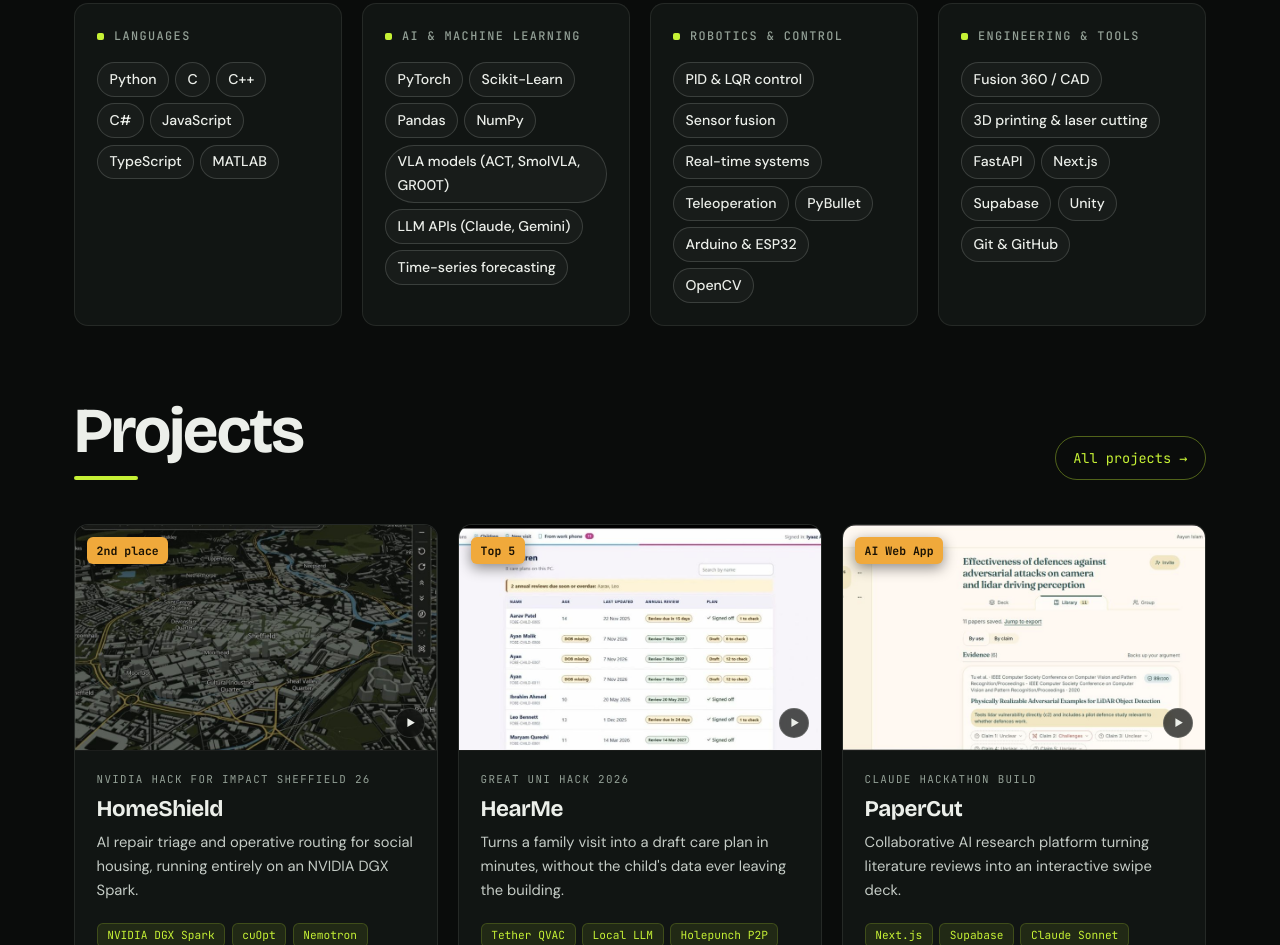
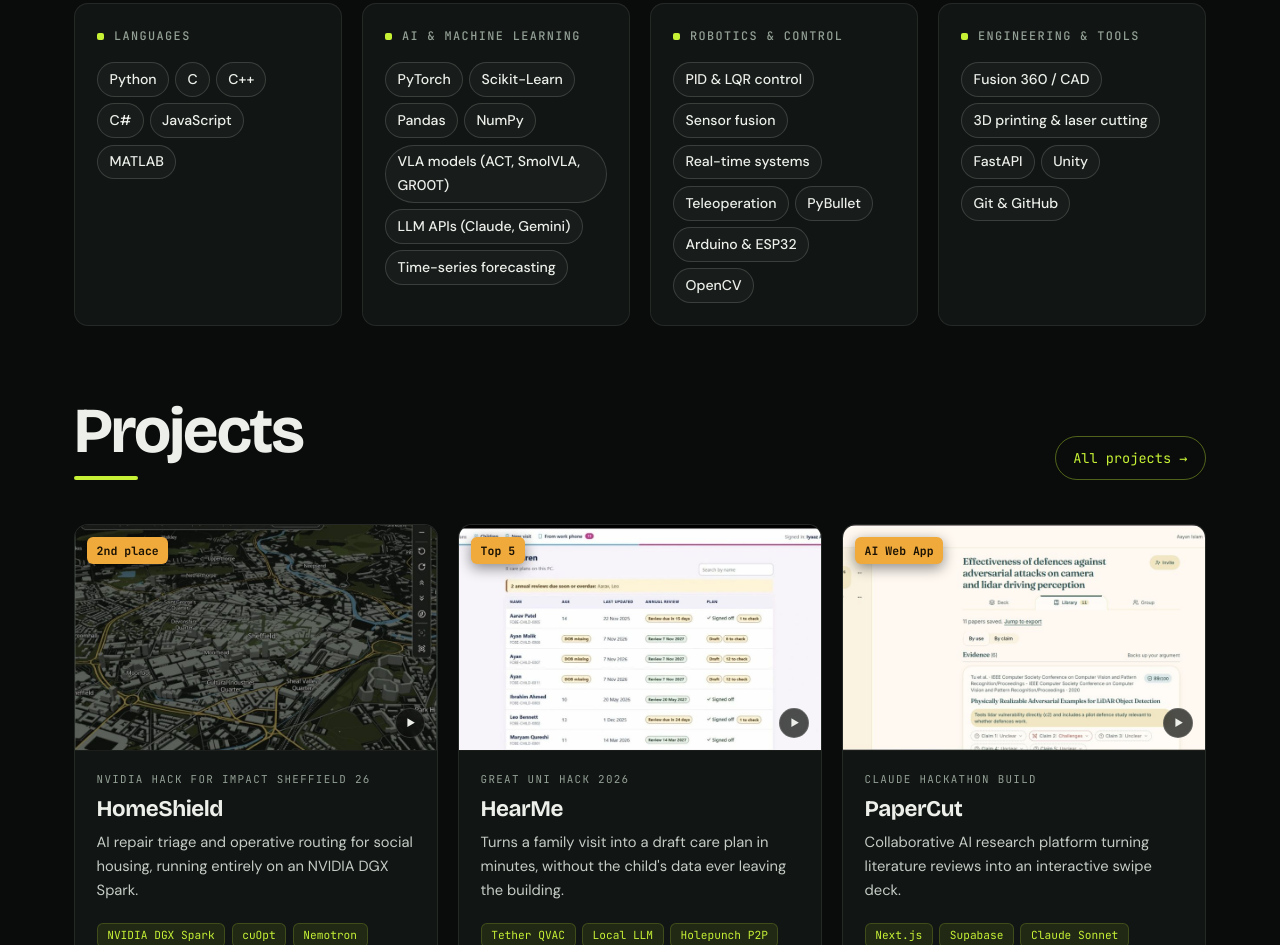
Before and after one commit to iaayan3913/Personal-Website, a plain HTML site: page index.html in a window 1280 px wide. Shown: the part 1337-2282 px from the top of the page. Drawn offline with nearby package versions, Linux system fonts and the light colour scheme.

Commit message:
Update CV and trim skills grid
- Replace CV with a version without a phone number
- Remove TypeScript, Next.js and Supabase from the home page skills grid
  (still listed on the projects that use them)

Co-Authored-By: Claude Opus 5.5 <noreply@anthropic.com>

```diff
--- a/index.html
+++ b/index.html
@@ -141,7 +141,7 @@
       <div class="skill-group reveal">
         <h3>Languages</h3>
         <ul class="skill-list">
-          <li>Python</li><li>C</li><li>C++</li><li>C#</li><li>JavaScript</li><li>TypeScript</li><li>MATLAB</li>
+          <li>Python</li><li>C</li><li>C++</li><li>C#</li><li>JavaScript</li><li>MATLAB</li>
         </ul>
       </div>
       <div class="skill-group reveal">
@@ -159,7 +159,7 @@
       <div class="skill-group reveal">
         <h3>Engineering & Tools</h3>
         <ul class="skill-list">
-          <li>Fusion 360 / CAD</li><li>3D printing & laser cutting</li><li>FastAPI</li><li>Next.js</li><li>Supabase</li><li>Unity</li><li>Git & GitHub</li>
+          <li>Fusion 360 / CAD</li><li>3D printing & laser cutting</li><li>FastAPI</li><li>Unity</li><li>Git & GitHub</li>
         </ul>
       </div>
     </div>
```
Also changed, not shown: 1 other file.
